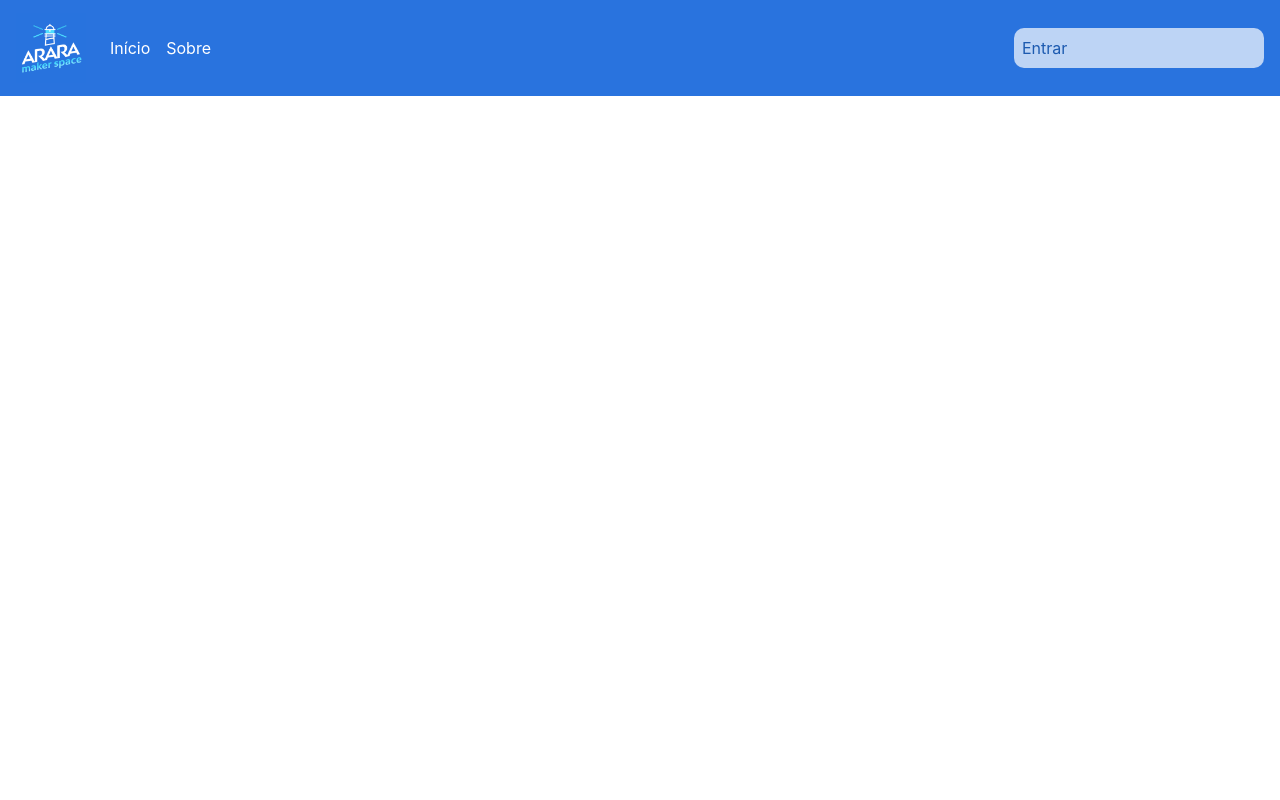
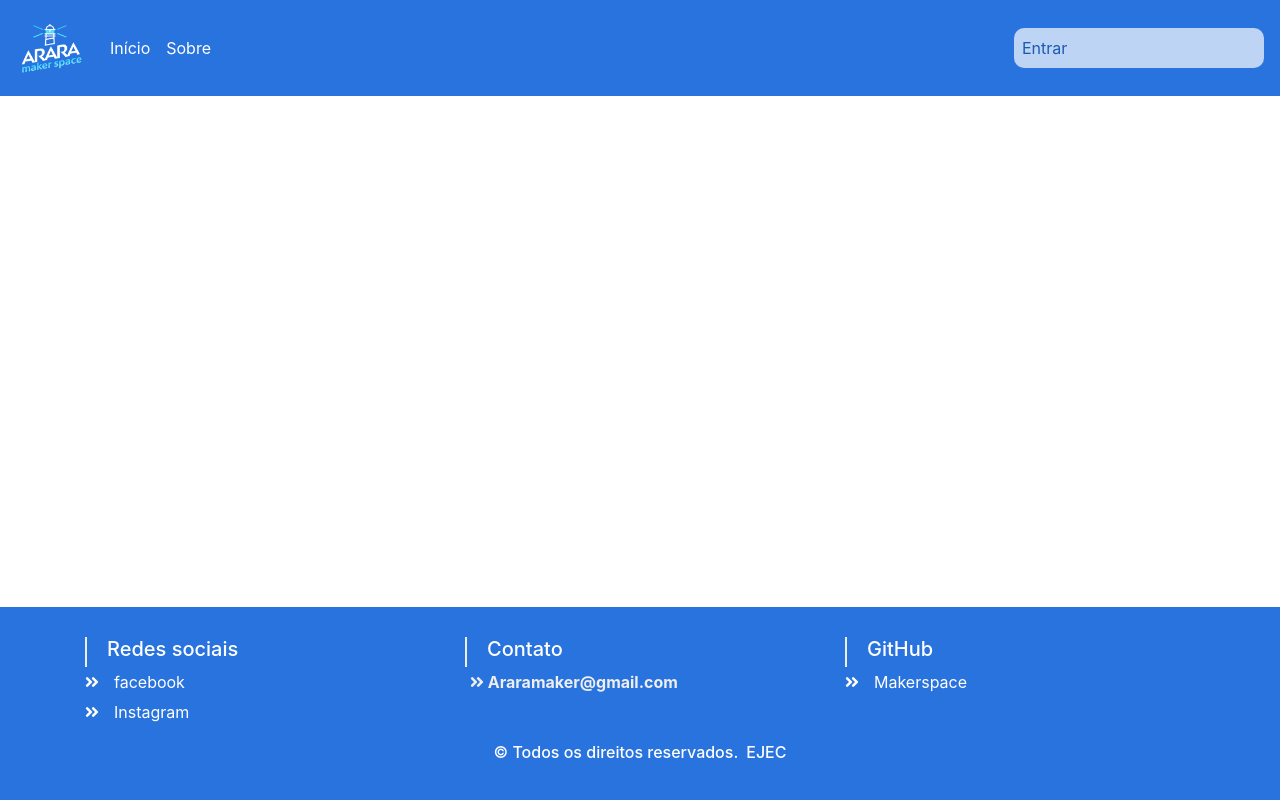
Before and after one commit to araramakerspace/dashboard-araramaker, a website: page ProjetoMinions/index.html in a window 1280 px wide. Drawn offline with Linux system fonts and the light colour scheme.

Commit message:
footer completo

```diff
--- a/ProjetoMinions/css/mainStyle.css
+++ b/ProjetoMinions/css/mainStyle.css
@@ -85,3 +85,99 @@
     margin-left: 0;
     margin-right: 0;
 }
+
+
+
+/* Footer */
+section {
+    padding: 30px 0;
+}
+
+section .section-title {
+    text-align: center;
+    color: #2973de;
+    margin-bottom: 50px;
+    text-transform: uppercase;
+}
+#footer {
+    background: #2973de !important;
+    position: absolute;
+    bottom: 0;
+    width: 100%;
+
+}
+#footer h5{
+	padding-left: 20px;
+    border-left: 2px solid #eeeeee;
+    padding-bottom: 6px;
+    margin-bottom: 0px;
+    color:#ffffff;
+}
+#footer a {
+    color: #ffffff;
+    text-decoration: none !important;
+    background-color: transparent;
+    -webkit-text-decoration-skip: objects;
+}
+#footer ul.social li{
+	padding: 3px 0;
+}
+#footer ul.social li a i {
+    margin-right: 5px;
+	font-size:25px;
+	-webkit-transition: .5s all ease;
+	-moz-transition: .5s all ease;
+	transition: .5s all ease;
+}
+#footer ul.social li a i {
+	font-size:30px;
+	margin-top:-10px;
+
+}
+#footer ul.social li a,
+#footer ul.quick-links li a{
+	color:#ffffff;
+}
+#footer ul.social li {
+	color:#eeeeee;
+}
+#footer ul.quick-links li{
+	padding: 3px 0;
+	-webkit-transition: .2s all ease;
+	-moz-transition: .2s all ease;
+	transition: .2s all ease;
+}
+#footer ul.quick-links li:hover {
+	padding: 3px 0;
+	margin-left:5px;
+	font-weight:700;
+}
+#footer ul.quick-links2 li{
+	padding: 3px 0;
+	margin-left:5px;
+	font-weight:700;
+}
+.cor2{
+	color:#eeeeee;
+	font-style:normal;
+}
+
+
+#footer ul.quick-links li a i{
+	margin-right: 15px;
+}
+#footer ul.quick-links li a i {
+    font-weight: 700;
+}
+
+
+
+
+@media (max-width:770px){
+	#footer h5 {
+    padding-left: 0;
+    border-left: transparent;
+    padding-bottom: 0px;
+    margin-bottom: 10px;
+}
+}
--- a/ProjetoMinions/index.html
+++ b/ProjetoMinions/index.html
@@ -7,6 +7,7 @@
 	<link rel="stylesheet" href="/css/bootstrap.min.css">
 	<link rel="stylesheet" href="/css/mainStyle.css">
 	<link rel="icon" type="image/x-icon" href="/img/favicon1.ico">
+	<link rel="stylesheet" href="https://use.fontawesome.com/releases/v5.8.1/css/all.css" integrity="sha384-50oBUHEmvpQ+1lW4y57PTFmhCaXp0ML5d60M1M7uH2+nqUivzIebhndOJK28anvf" crossorigin="anonymous">
 </head>
 <body>
 
@@ -61,6 +62,51 @@
 	  	</div>
 	</nav>
 
+<!-- Footer -->
+	<section id="footer">
+		<div class="container">
+			<div class="row text-center text-xs-center text-sm-left text-md-left">
+				<div class="col-xs-6 col-sm-4 col-md-4">
+					<h5>Redes sociais</h5>
+					<ul class="list-unstyled quick-links">
+						<li><a href="https://www.facebook.com/araramaker/" target="_blank">
+							<i class="fa fa-angle-double-right"></i>facebook</a></li>
+						<li><a href="https://www.instagram.com/araramaker/" target="_blank">
+							<i class="fa fa-angle-double-right"></i>Instagram</a></li>
+
+					</ul>
+				</div>
+				<div class="col-xs-6 col-sm-4 col-md-4">
+					<h5>Contato</h5>
+					<ul class="list-unstyled quick-links2">
+
+						<li><p class="cor2" href="javascript:void();"> <i class="fa fa-angle-double-right"></i>   Araramaker@gmail.com</p></li>
+
+					</ul>
+				</div>
+				<div class="col-xs-6 col-sm-1 col-md-4">
+					<h5>GitHub</h5>
+					<ul class="list-unstyled quick-links">
+						<li><a href="https://araramakerspace.github.io/?fbclid=IwAR0ubwyoc7gPpdH-Aiwe8NXRS0tSWicxmnrZyk0WJfa0Je6FNyZAo81hem8" target="_blank">
+							<i class="fa fa-angle-double-right"></i>Makerspace</a></li>
+					</ul>
+				</div>
+			</div>
+
+			<div class="row">
+			    <div class="col-xs-12 col-sm-12 col-md-12 mt-0 mt-sm-0 text-center text-white">
+
+					<p class="h6">&copy Todos os direitos reservados.<a class="text-green ml-2" href= "https://ejec.ufsc.br/" target="_blank">EJEC</a></p>
+				</div>
+				</hr>
+			</div>
+		</div>
+	</section>
+	<!-- ./Footer -->
+
+
+
+
 
 
 	<script src="/js/jquery.js"></script>
```
Also changed, not shown: ProjetoMinions/cadastro.html (+47 -0 lines).
